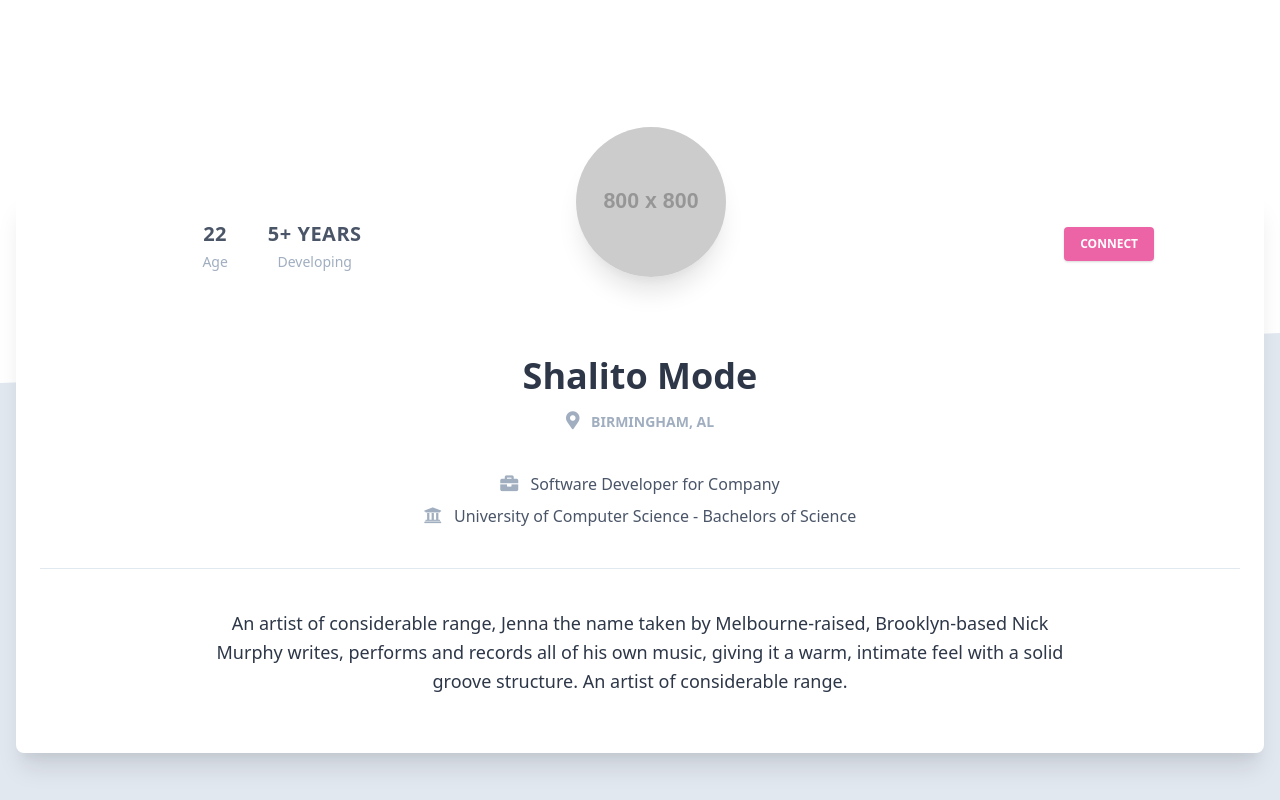
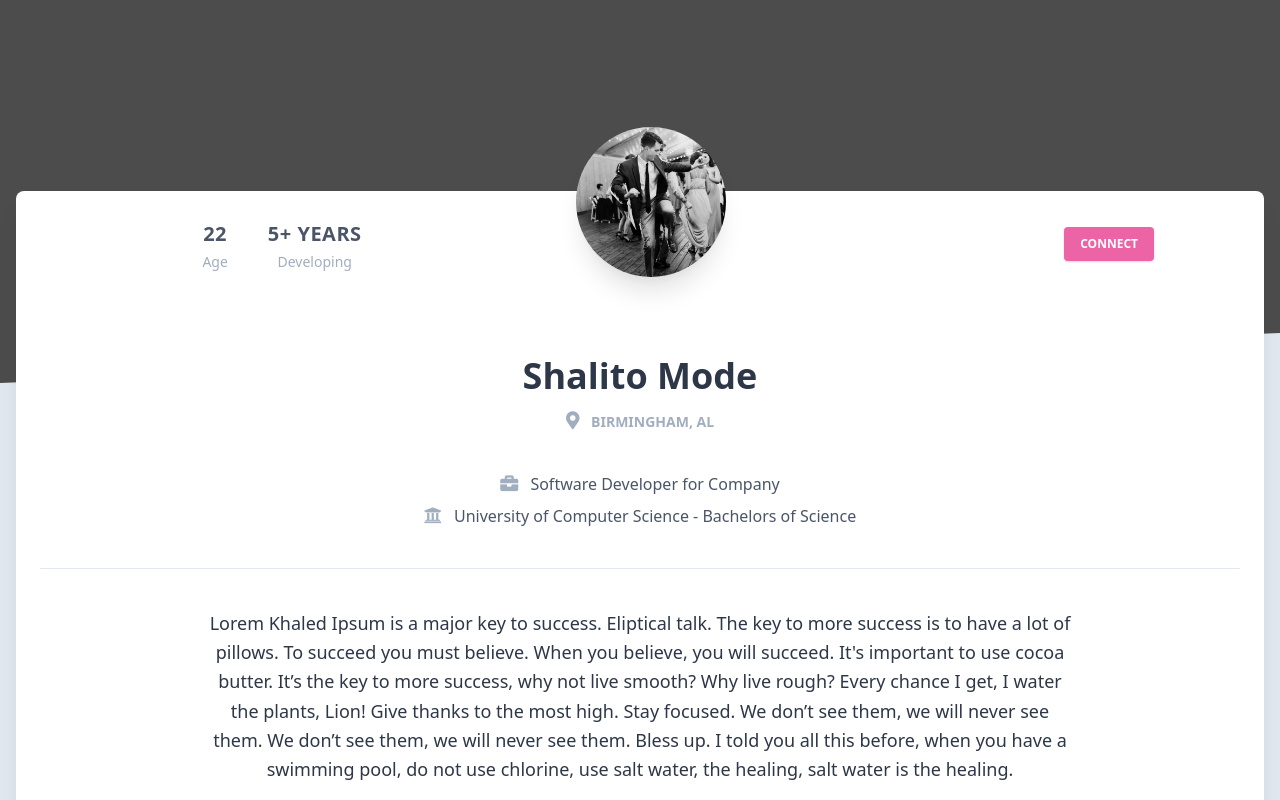
Before and after one commit to jmahc/jmahc.github.io, a Next.js app: page /about in a window 1280 px wide. Shown: the part 180-980 px from the top of the page. Built offline with nearby package versions, Linux system fonts and the light colour scheme.

Commit message:
Adding the serverless function API to get the about me data.

```diff
--- a/src/components/SectionDivider/SectionDivider.module.css
+++ b/src/components/SectionDivider/SectionDivider.module.css
@@ -1,5 +1,6 @@
 .sectionHeight {
   height: 500px;
+  background-color: rgba(0, 0, 0, 0.7);
 }
 
 .sectionSvg {
--- a/src/components/SectionDivider/index.js
+++ b/src/components/SectionDivider/index.js
@@ -1,11 +1,15 @@
 import React from 'react'
+
+import Video from '@/components/Video'
 
 import styles from './SectionDivider.module.css'
 
 export default function SectionDivider() {
   return (
     <section className={`relative block ${styles.sectionHeight}`}>
-      <div className="absolute top-0 w-full h-full bg-center bg-cover"></div>
+      <div className="absolute top-0 w-full h-full bg-center bg-cover">
+        <Video />
+      </div>
       <div
         className={`top-auto bottom-0 left-0 right-0 w-full absolute pointer-events-none overflow-hidden ${styles.sectionSvg}`}>
         <svg
--- /dev/null
+++ b/src/components/Text/AboutMeText.js
@@ -0,0 +1,82 @@
+import React, { useState, useEffect } from 'react'
+
+// import styles from './Button.module.css'
+
+/**
+ * Text for the "About Me" text section on the About page.
+ * @param {Object} props - The component props.
+ * @param {type} props.text - The text to be displayed.
+ */
+export function AboutMeText({ text }) {
+  const [aboutMeText, setAboutMeText] = useState('')
+
+  function getAboutMeText() {
+    fetch('http://localhost:3000/api/about')
+      .then((response) => response.json())
+      .then((data) => setAboutMeText(data.text))
+  }
+
+  useEffect(() => {
+    async function getAboutMeTextAsync() {
+      try {
+        const fetchResponse = await fetch('http://localhost:3000/api/about')
+        const data = await fetchResponse.json()
+        setAboutMeText(data.text)
+      } catch (err) {
+        return console.log('Error', err)
+      }
+    }
+
+    getAboutMeTextAsync()
+  }, [])
+
+  return (
+    <p className="mb-4 text-lg leading-relaxed text-gray-800">{aboutMeText}</p>
+  )
+}
+
+/*
+An artist of considerable range, Jenna the name taken by Melbourne-raised,
+      Brooklyn-based Nick Murphy writes, performs and records all of his own
+      music, giving it a warm, intimate feel with a solid groove structure. An
+      artist of considerable range.
+
+
+
+      WORKS:
+
+
+
+      export function AboutMeText({ text }) {
+  const [aboutMeText, setAboutMeText] = useState('')
+
+  const testApiCall = () => {
+    console.log('INside Testing the API call...')
+
+    fetch('http://localhost:3000/api/about')
+      .then((response) => {
+        console.log('We got a response!')
+        console.info(response)
+        return response.json()
+      })
+      .then((data) => {
+        console.log('Response json data... ', data)
+        return setAboutMeText(data.text)
+      })
+
+    console.log('Test api call ended...')
+  }
+
+  console.log('Testing the API call...')
+  testApiCall()
+
+  // useEffect(() => {
+  //   let student = {}
+  //   setStudent(student)
+  // }, [])
+
+  return (
+    <p className="mb-4 text-lg leading-relaxed text-gray-800">{aboutMeText}</p>
+  )
+}
+*/
--- /dev/null
+++ b/src/components/Text/index.js
@@ -0,0 +1 @@
+export * from './AboutMeText'
--- a/src/components/Video/index.js
+++ b/src/components/Video/index.js
@@ -1,9 +1,9 @@
-// import styles from './Video.module.css'
+import styles from './Video.module.css'
 
-// export default function Video() {
-//   return (
-//     <video className={styles.bgVideo} autoPlay muted loop id="myVideo">
-//       <source src="/background-lower_res.mp4" type="video/mp4" />
-//     </video>
-//   )
-// }
+export default function Video() {
+  return (
+    <video className={styles.bgVideo} autoPlay muted loop id="myVideo">
+      <source src="/background.webm" type="video/webm" />
+    </video>
+  )
+}
--- a/src/pages/about.js
+++ b/src/pages/about.js
@@ -2,7 +2,7 @@ import Link from 'next/link'
 
 import SectionDivider from '@/components/SectionDivider'
 import { FactSmall, FactWithIcon } from '@/components/Facts'
-// import Video from '@/components/Video'
+import { AboutMeText } from '@/components/Text'
 
 export default function About() {
   return (
@@ -18,7 +18,8 @@ export default function About() {
                     <div className="relative">
                       <img
                         alt="..."
-                        src="https://via.placeholder.com/800"
+                        // src="https://via.placeholder.com/800"
+                        src="/media/profile-picture.jpg"
                         className="shadow-xl rounded-full h-auto align-middle border-none absolute -m-16 -ml-20 lg:-ml-16"
                         style={{ maxWidth: '150px' }}
                       />
@@ -62,13 +63,7 @@ export default function About() {
                 <div className="mt-10 py-10 border-t border-gray-300 text-center">
                   <div className="flex flex-wrap justify-center">
                     <div className="w-full lg:w-9/12 px-4">
-                      <p className="mb-4 text-lg leading-relaxed text-gray-800">
-                        An artist of considerable range, Jenna the name taken by
-                        Melbourne-raised, Brooklyn-based Nick Murphy writes,
-                        performs and records all of his own music, giving it a
-                        warm, intimate feel with a solid groove structure. An
-                        artist of considerable range.
-                      </p>
+                      <AboutMeText />
                     </div>
                   </div>
                 </div>
--- /dev/null
+++ b/src/pages/api/about.js
@@ -0,0 +1,19 @@
+const defaultText =
+  'Lorem Khaled Ipsum is a major key to success.' +
+  ' Eliptical talk. The key to more success is to have a lot of pillows.' +
+  ' To succeed you must believe. When you believe, you will succeed.' +
+  " It's important to use cocoa butter. It’s the key to more success," +
+  ' why not live smooth? Why live rough? Every chance I get,' +
+  ' I water the plants, Lion! Give thanks to the most high.' +
+  ' Stay focused. We don’t see them, we will never see them.' +
+  ' We don’t see them, we will never see them. Bless up.' +
+  ' I told you all this before, when you have a swimming pool,' +
+  ' do not use chlorine, use salt water, the healing, salt water is the healing.'
+
+// api/about
+export default function aboutApi(req, res) {
+  const headsOrTails = Math.floor(Math.random() * 2) == 0
+  const text = headsOrTails ? 'Shalitoooooooooo' : defaultText
+
+  return res.status(200).json({ text })
+}
--- /dev/null
+++ b/src/pages/api/hello.js
@@ -0,0 +1,7 @@
+//api/hello?name=reader
+export default function helloApi(req, res) {
+  const { name = 'World' } = req.query
+  res.status(200).send(`Hello ${name}!`)
+}
+
+// module.exports = helloApi
```
Also changed, not shown: jsconfig.json (added, +10 -0 lines), src/components/Text/AboutMeText.module.css (added).
